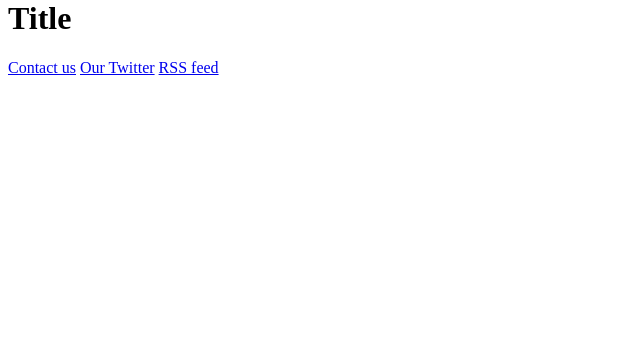
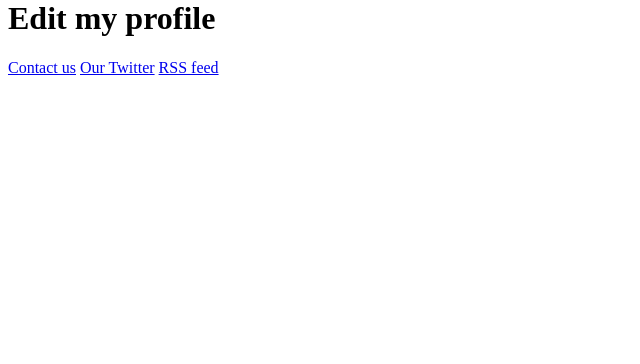
Before and after one commit to Zaurak/DareU, a PHP site: page /profile/edit in a window 1280 px wide. Shown: the part 436-800 px from the top of the page, without its empty margins (0-640 px from the left). Run offline with PHP 8.4, Linux system fonts and the light colour scheme; the visitor is signed in with stand-in values (Sample User, id 1); data that the repository does not hold is empty.

Commit message:
Modifications mineures

```diff
--- a/controllers/MembersController.php
+++ b/controllers/MembersController.php
@@ -66,6 +66,8 @@ class MembersController extends ActionController
 					$_SESSION['pseudo'] 	= $member->getPseudo();
 					$_SESSION['isAdmin']	= $member->isAdmin();
 					$_SESSION['idMember']	= $member->getId();
+
+					$this->redirect('/profile/edit');
 				}
 				else {
 					$_SESSION['connected'] 	= false;
--- a/views/profile/edit.phtml
+++ b/views/profile/edit.phtml
@@ -1,2 +1 @@
-<h1>Title</h1>
-<p></p>
+<h1>Edit my profile</h1>
```
